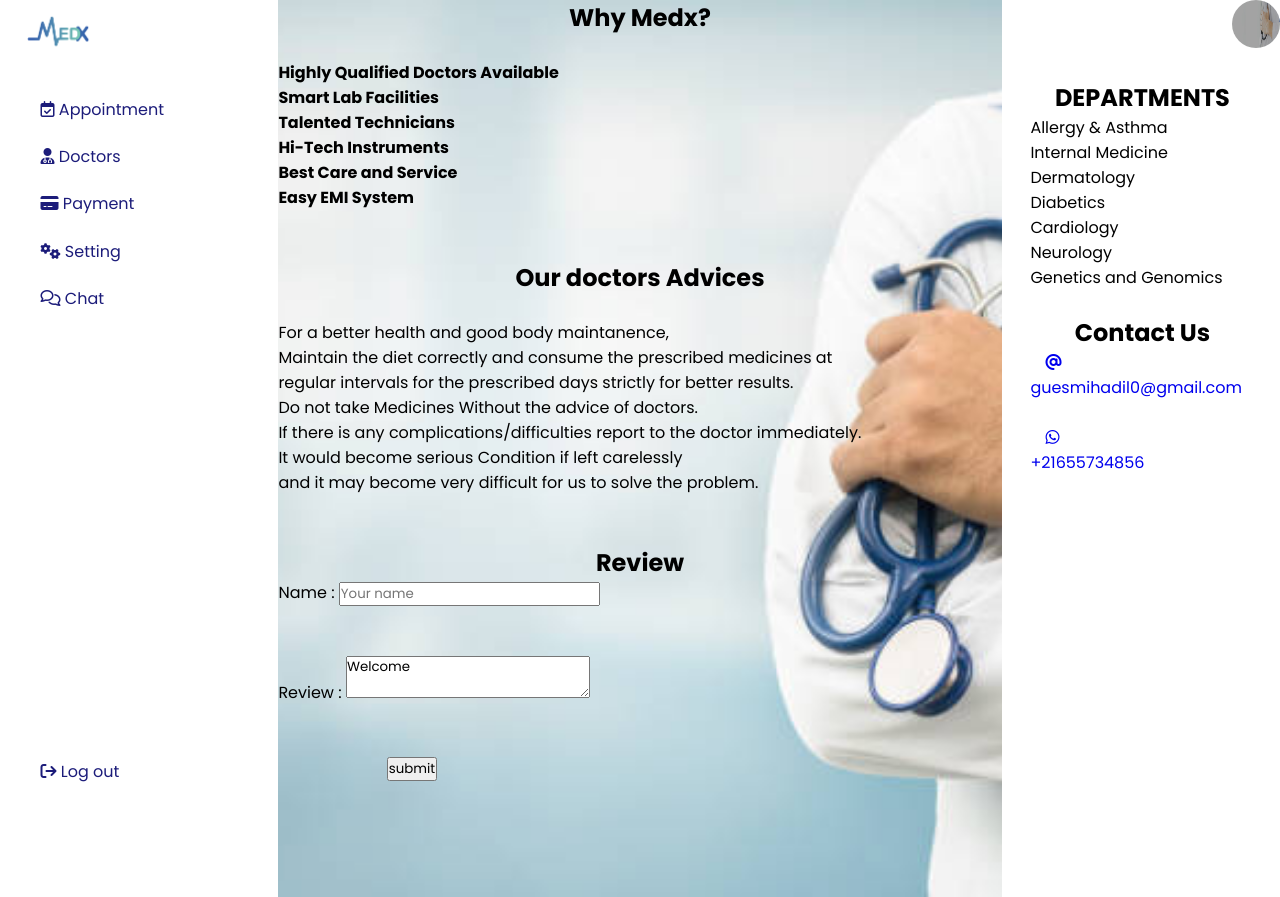
After one commit to ghabi1602/MedXX, a Flask app: page /dashpat in a window 1280 px wide. The commit adds this page. Run offline with Flask 3, Linux system fonts and the light colour scheme; the visitor is signed in with stand-in values (Sample User, id 1); some libraries are stand-ins or nearby versions.

Commit message:
implemented logout, active status in chat module and connected to frontend databases

```diff
--- a/app/db_storage.py
+++ b/app/db_storage.py
@@ -1,8 +1,12 @@
 from flask_sqlalchemy import SQLAlchemy
+#initialising SQLAlchemy
 db = SQLAlchemy()
+
+#At initialision, thses parameters are set
 def init_db():
     from .models.user import User
     from .models.doctor import Doctor
     from .models.patient import Patient
     from .models.message import Message
+    #creates all instance and save to database
     db.create_all()
--- a/app/routes.py
+++ b/app/routes.py
@@ -2,18 +2,41 @@ from flask import Blueprint, render_template
 from flask_login import login_required, current_user
 from .models import Doctor, User, Patient
 from .models import Patient
+from .db_storage import db
 
+#initialising a blue print
 bp = Blueprint('routes', __name__)
 
+#function that returns the landing page
 @bp.route('/', strict_slashes=False)
 def home():
+    """route to the landing page"""
     return render_template('index2.html')
 
+
+#function that returns the lsit of active users to respective dashboard
 @bp.route('/dashboard')
 @login_required
 def dashboard():
+    """route to list of active users to respective dashboard"""
     doctors = Doctor.query.all()
     patients = Patient.query.all()
     return render_template('dashboard.html',user=current_user,
                            doctors=doctors,
                            patients=patients)
+
+
+#function that render the doctor's dashboard
+@bp.route('/dashdoc')
+@login_required
+def dashdoc():
+    """route to doctor's dashboard"""
+    return render_template('dashdoc.html')
+
+
+#function that renders the patient's dashboard
+@bp.route('/dashpat')
+@login_required
+def dashpat():
+    """function that returns the patient's dashboard"""
+    return render_template('dashpat.html')
--- a/app/static/style2.css
+++ b/app/static/style2.css
@@ -230,12 +230,14 @@ a {
     margin-left: 2%;
     margin-right: 10%;
 }
+
 .container{
     padding: 10%;
     size: 40%;
     width: 50%;
     text-align: center;
 }
+
 legend{
     text-decoration: wavy;
     color: rgb(0, 0, 0);
@@ -245,7 +247,73 @@ legend{
     margin: 10% ;
     text-align: left;
 }
+
 .btn{
     width: 100%;
     margin-top: 10%;
 }
+
+.cover{
+    background-image: url(images/med2.png);
+    background-size: cover;
+    background-position: center;
+    width: 100%;
+    height: 100%;
+}
+
+.container1 {
+    display: grid;
+    grid-template-columns: 14rem auto 14rem;
+    gap: 1.8rem;
+    width: 96%;
+    margin: 0 auto;
+}
+
+.container1 div ul  li {
+    list-style: none;
+}
+
+.container1 h2{
+    text-align: center;
+    text-decoration: wavy;
+}
+
+.dashboard{
+    height: 100vh;
+    top: 2rem;
+}
+
+.dashboard a{
+    transition: all .1s ease-in;
+    color: rgb(28, 28, 122);
+    align-items: first baseline;
+    height: 3.2rem;
+}
+
+.dashboard a span{
+    font-size: 1.8rem;
+    transition: all .1s ease-in;
+}
+
+.dashboard li:last-child{
+    position: absolute;
+    bottom: 1rem;
+    width: 20%;
+}
+
+
+.dash ul li {
+    margin-top: 10%;
+}
+
+.profile-photo{
+    width: 3rem;
+    height: 3rem;
+    border-radius: 50%;
+    overflow: hidden;
+    margin-left: 90%;
+}
+
+.departement a i{
+    width: 100%;
+}
--- a/app/static/test.js
+++ b/app/static/test.js
@@ -20,7 +20,7 @@ document.addEventListener("DOMContentLoaded", (event) => {
             ${data.content}
         </div>
     `;
-    console.log("got to this point");
+
         chat.appendChild(messageElement);
         let chatWindow = document.getElementById('chat');
         chatWindow.scrollTop = chatWindow.scrollHeight;
--- /dev/null
+++ b/app/templates/dashpat.html
@@ -0,0 +1,74 @@
+<!DOCTYPE html>
+<html lang="fr">
+<head>
+    <meta charset="UTF-8">
+    <meta name="viewport" content="width=device-width, initial-scale=1.0">
+    <title>MedX</title>
+    <link rel="icon" href="{{ url_for('static', filename='images/asmaa.png') }}">
+    <link rel="stylesheet" href="{{ url_for('static', filename='style2.css') }}">
+    <script src="https://kit.fontawesome.com/50aca5c1f9.js" crossorigin="anonymous"></script>
+</head>
+<body>
+    <section class="container1">
+        <div class="col-lg-4 col-md-4 col-sm-6  dash ">
+            <div><img src="{{ url_for('static', filename='images/md.png') }}" alt="logo" height="30%" width="30%">{% block content %} {% endblock %}</div>
+            <ul class="dashboard">
+                <li><a href="#"><i class="fa-regular fa-calendar-check"></i>  Appointment</a></li>
+                <li></li>
+                <li><a href="{{ url_for('routes.dashboard')}}"><i class="fa-solid fa-user-doctor"></i>  Doctors</a></li>
+                <li><a href=""><i class="fa-solid fa-credit-card"></i>  Payment</li></a>
+                <li><a href=""><i class="fa-solid fa-gears"></i>  Setting</li></a>
+                <li><a href="{{ url_for('routes.dashboard')}}"><i class="fa-regular fa-comments"></i> Chat</a></li>
+                <li><a href="{{ url_for('auth.logout')}}"><i class="fa-solid fa-arrow-right-from-bracket"></i>   Log out</a></li>
+            </ul>
+        </div>
+        <div class="col-lg-4 col-md-4 col-sm-4 cover" >
+            <h2>Why Medx?</h2> <br>
+            <ul>
+                <h4>
+                    <li>Highly Qualified Doctors Available</li>
+                    <li>Smart Lab Facilities</li>
+                    <li>Talented Technicians</li>
+                    <li>Hi-Tech Instruments</li>
+                    <li>Best Care and Service</li>
+                    <li>Easy EMI System</li>
+                </h4>
+            </ul> <br> <br>
+            <h2>Our doctors Advices</h2> <br>
+            <p> For a better health and good body maintanence,<br>Maintain the diet
+                correctly and consume the prescribed medicines at <br>regular intervals
+                for the prescribed days strictly for better results. <br> Do not take
+                Medicines Without the advice of doctors. <br> If there is any
+                complications/difficulties report to the doctor immediately. <br>It would
+                become serious Condition if left carelessly <br>and it may become very
+                difficult for us to solve the problem.</p> <br> <br>
+            <h2>Review</h2>
+            <form action="#">
+                <label for="">Name :</label>
+                <input type="text" placeholder="Your name"><br> <br> <br>
+                <label for="">Review :</label>
+                <textarea name="" id="">Welcome</textarea><br> <br> <br>
+                <input type="submit" value="submit" style="margin-left: 15%;">
+            </form>
+        </div>
+        <div class="departement">
+            <img src="{{url_for('static', filename='images/med3.jpg') }}" alt="pation" class="profile-photo"> <br> <br>
+            <h2>DEPARTMENTS</h2>
+            <p>Allergy & Asthma</p>
+            <p>Internal Medicine</p>
+            <p>Dermatology</p>
+            <p>Diabetics</p>
+            <p>Cardiology</p>
+            <p>Neurology</p>
+            <p>Genetics and Genomics</p><br>
+            <h2>Contact Us</h2>
+            <a href="guesmihadil0@gmail.com"><i class="fa-solid fa-at"></i>guesmihadil0@gmail.com</a><br> <br>
+            <a href="+21655734856"><i class="fa-brands fa-whatsapp"></i>+21655734856</a>
+        </div>
+
+
+
+
+    </section>
+</body>
+</html>
--- a/app/templates/test_chatbox.html
+++ b/app/templates/test_chatbox.html
@@ -1,3 +1,5 @@
+{% extends "dashdoc.html" %}
+{% block content %}
 <!DOCTYPE html>
 <html lang="en">
     <head>
@@ -85,3 +87,4 @@
     <script src="{{ url_for('static', filename='test.js')}}"></script>
 </body>
 </html>
+{% endblock %}
```
Also changed, not shown: app/auth.py (+14 -2 lines), app/static/test.css (+5 -4 lines), app/templates/dashboard.html (+6 -6 lines), app/templates/dashdoc.html (added, +44 -0 lines).
